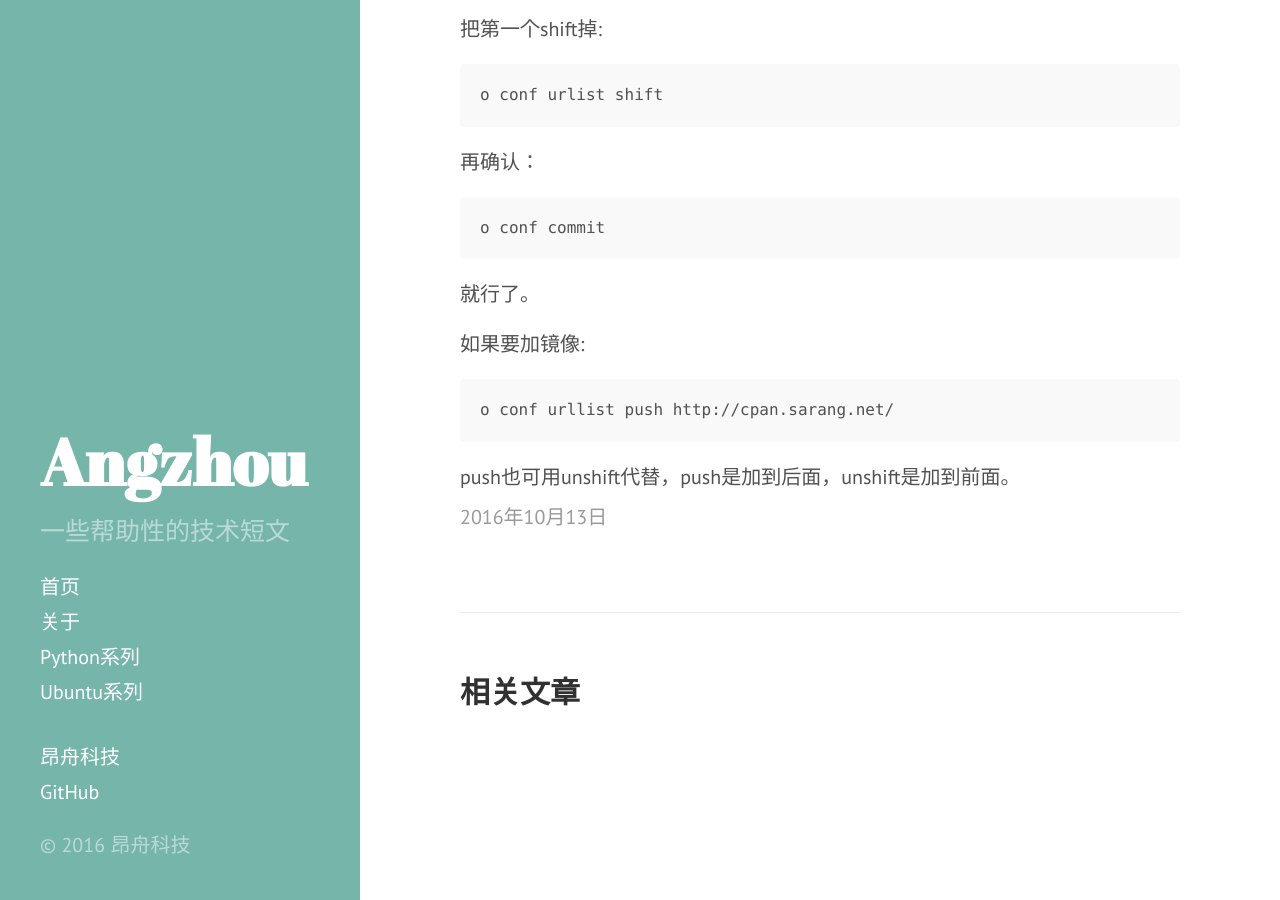
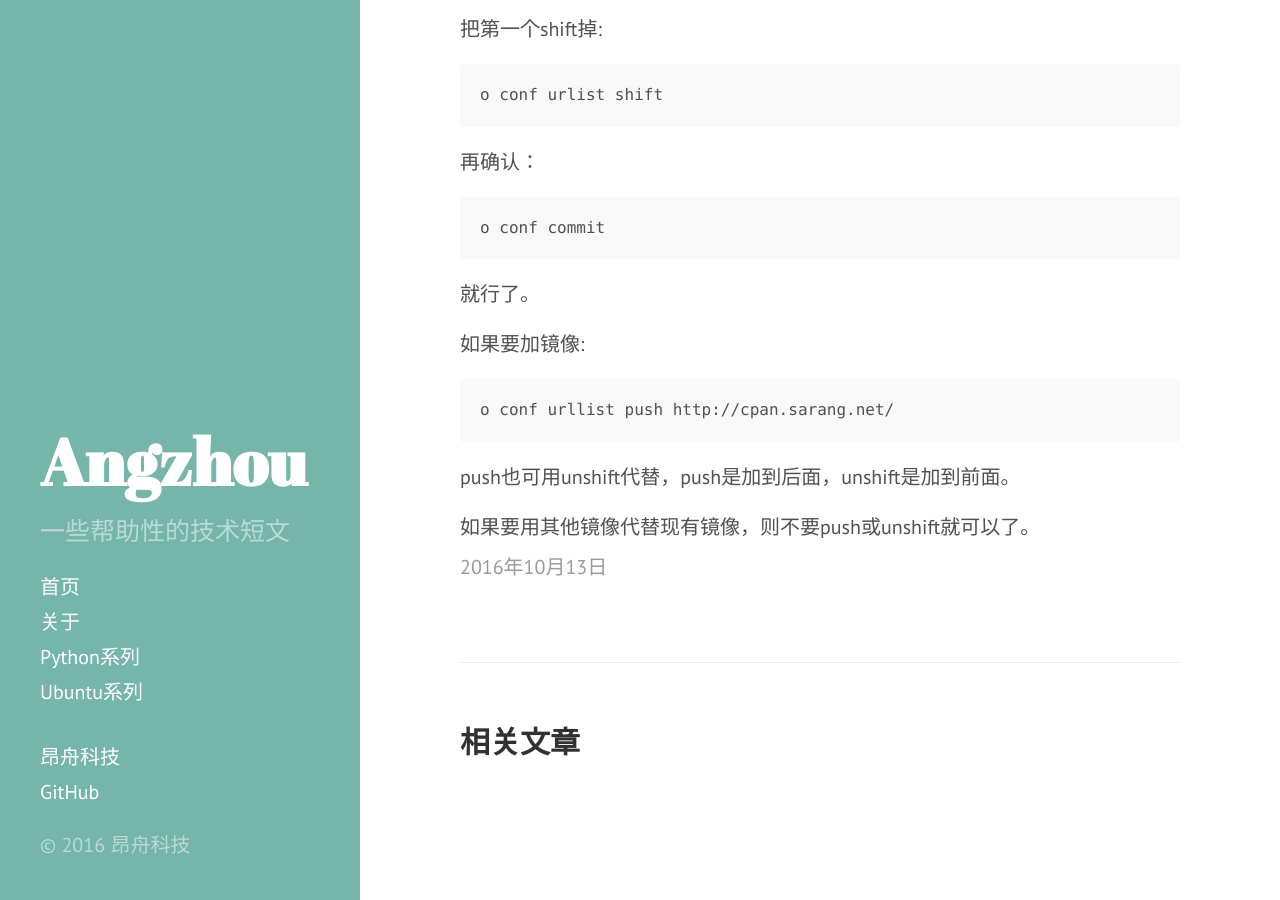
Before and after one commit to angzhou/angzhou.github.io, a Jekyll site: the page built from _posts/2016-10-13-cpan-mirrors.md, in a window 1280 px wide and 900 px high, scrolled down 850 px. Built offline with Jekyll 4.4.1, drawn with Linux system fonts in a browser that asks for light colours.

Commit message:
tiny change

```diff
--- a/_posts/2016-10-13-cpan-mirrors.md
+++ b/_posts/2016-10-13-cpan-mirrors.md
@@ -42,3 +42,5 @@ tags: perl
     o conf urllist push http://cpan.sarang.net/
 
 push也可用unshift代替，push是加到后面，unshift是加到前面。
+
+如果要用其他镜像代替现有镜像，则不要push或unshift就可以了。
```
